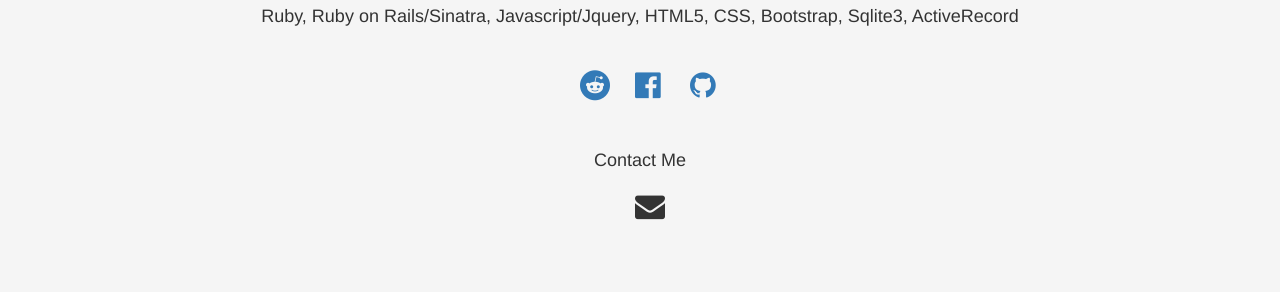
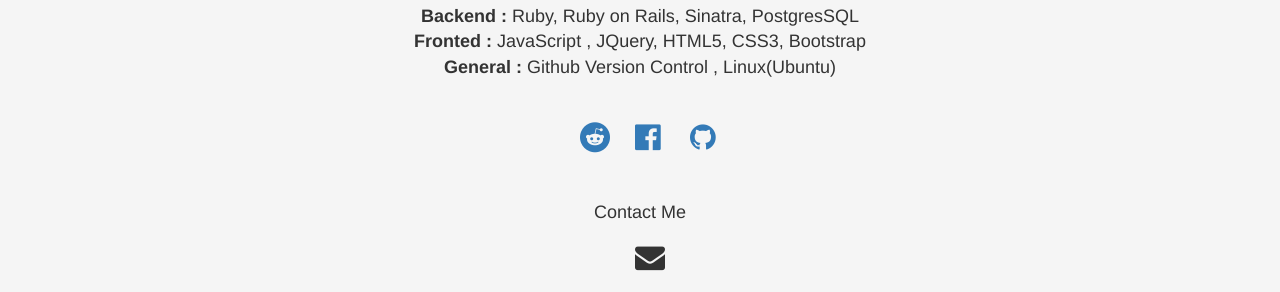
Before and after one commit to Hatemachine01/hatemachine01.github.io, a plain HTML site: page index.html in a window 1280 px wide. Shown: the part 623-915 px from the top of the page. Before the commit the page ends 864 px from the top, so only its background shows below. Drawn offline with nearby package versions, Linux system fonts and the light colour scheme.

Commit message:
change skills

```diff
--- a/index.html
+++ b/index.html
@@ -43,7 +43,13 @@
 
 <a class="my_work  btn btn-info"" href="projects.html">My Projects</a>
 <h2 id="skills_header" > Skills </h2>
-<p id="skills"> Ruby, Ruby on Rails/Sinatra, Javascript/Jquery, HTML5, CSS, Bootstrap,  Sqlite3, ActiveRecord
+<p id="skills">
+
+<strong> Backend : </strong> Ruby, Ruby on Rails, Sinatra, PostgresSQL
+<br>
+<strong> Fronted : </strong> JavaScript , JQuery, HTML5, CSS3, Bootstrap
+<br>
+<strong> General : </strong> Github Version Control , Linux(Ubuntu)
 </p>
 
 
```
